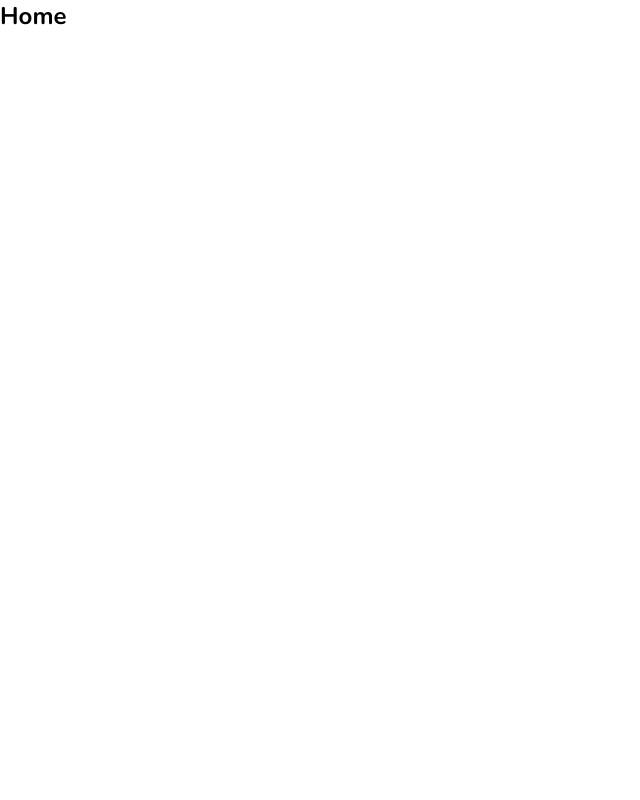
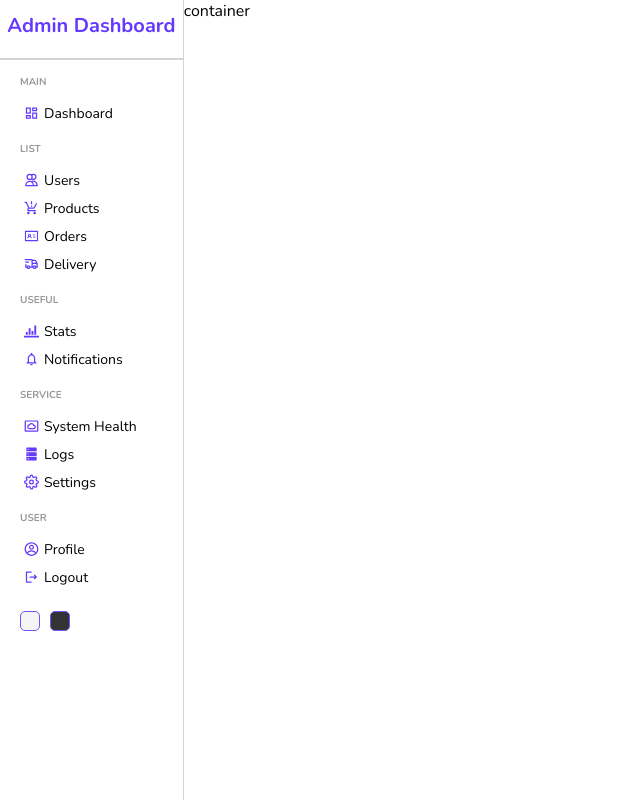
Before and after one commit to nurmdrafi/admin-dashboard-client, a React (Create React App) app: page / in a window 1280 px wide. Shown: the whole page, without its empty margins (0-640 px from the left). Built offline with nearby package versions, Linux system fonts and the light colour scheme.

Commit message:
designed sidebar

```diff
--- a/package.json
+++ b/package.json
@@ -3,11 +3,16 @@
   "version": "0.1.0",
   "private": true,
   "dependencies": {
+    "@emotion/react": "^11.9.3",
+    "@emotion/styled": "^11.9.3",
+    "@mui/icons-material": "^5.8.4",
+    "@mui/material": "^5.8.6",
     "@testing-library/jest-dom": "^5.14.1",
     "@testing-library/react": "^13.0.0",
     "@testing-library/user-event": "^13.2.1",
     "react": "^18.2.0",
     "react-dom": "^18.2.0",
+    "react-icons": "^4.4.0",
     "react-router-dom": "^6.3.0",
     "react-scripts": "5.0.1",
     "sass": "^1.53.0",
--- a/public/index.html
+++ b/public/index.html
@@ -16,8 +16,6 @@
   <style>
     * {
       font-family: 'Nunito', sans-serif;
-      padding: 0;
-      margin: 0;
       box-sizing: border-box;
     }
   </style>
--- /dev/null
+++ b/src/Components/Sidebar/Sidebar.js
@@ -0,0 +1,90 @@
+import React from "react";
+import {
+  MdOutlineDashboard,
+  MdOutlineProductionQuantityLimits,
+  MdOutlineSettingsSystemDaydream,
+  MdOutlineLogout,
+  MdNotificationsNone,
+} from "react-icons/md";
+import { HiOutlineUsers } from "react-icons/hi";
+
+import { TbTruckDelivery } from "react-icons/tb";
+import { CgProfile } from "react-icons/cg";
+import { AiOutlineIdcard, AiFillDatabase } from "react-icons/ai";
+import { ImStatsBars } from "react-icons/im";
+import { FiSettings } from "react-icons/fi";
+
+import "./Sidebar.scss";
+const Sidebar = () => {
+  return (
+    <div className="sidebar">
+      <div className="top">
+        <span className="logo">Admin Dashboard</span>
+      </div>
+      <hr />
+      <div className="center">
+        <ul>
+          <p className="title">MAIN</p>
+          <li>
+            <MdOutlineDashboard className="icon" />
+            <span>Dashboard</span>
+          </li>
+          <p className="title">LIST</p>
+          <li>
+            <HiOutlineUsers className="icon" />
+            <span>Users</span>
+          </li>
+          <li>
+            <MdOutlineProductionQuantityLimits className="icon" />
+            <span>Products</span>
+          </li>
+          <li>
+            <AiOutlineIdcard className="icon" />
+            <span>Orders</span>
+          </li>
+          <li>
+            <TbTruckDelivery className="icon" />
+            <span>Delivery</span>
+          </li>
+          <p className="title">USEFUL</p>
+          <li>
+            <ImStatsBars className="icon" />
+            <span>Stats</span>
+          </li>
+          <li>
+            <MdNotificationsNone className="icon" />
+            <span>Notifications</span>
+          </li>
+          <p className="title">SERVICE</p>
+          <li>
+            <MdOutlineSettingsSystemDaydream className="icon" />
+            <span>System Health</span>
+          </li>
+          <li>
+            <AiFillDatabase className="icon" />
+            <span>Logs</span>
+          </li>
+          <li>
+            <FiSettings className="icon" />
+            <span>Settings</span>
+          </li>
+          <p className="title">USER</p>
+          <li>
+            <CgProfile className="icon" />
+            <span>Profile</span>
+          </li>
+          <li>
+            <MdOutlineLogout className="icon" />
+            <span>Logout</span>
+          </li>
+        </ul>
+      </div>
+      <div className="bottom">
+        <div className="colorOption"></div>
+        <div className="colorOption"></div>
+      </div>
+    </div>
+  );
+};
+
+export default Sidebar;
--- /dev/null
+++ b/src/Components/Sidebar/Sidebar.scss
@@ -0,0 +1,73 @@
+.sidebar {
+  flex: 1;
+  border-right: 0.5px solid lightgray;
+  min-height: 100vh;
+  background-color: white;
+  .top {
+    height: 50px;
+    display: flex;
+    align-items: center;
+    justify-content: center;
+
+    .logo {
+      font-size: 20px;
+      font-weight: bold;
+      color: #6439ff;
+    }
+  }
+  hr {
+    height: 0;
+    border: 0.5px solid lightgray;
+  }
+  .center {
+    ul {
+      list-style: none;
+      margin: 0;
+      padding-left: 20px;
+      cursor: pointer;
+      .title {
+        font-size: 10px;
+        font-weight: bold;
+        color: #999;
+        margin-top: 15px;
+      }
+      li {
+        display: flex;
+        align-items: center;
+        padding: 4px;
+        white-space: nowrap;
+        &:hover {
+          background-color: gainsboro;
+        }
+        .icon {
+          padding-right: 5px;
+          font-size: 20px;
+          color: #6439ff;
+        }
+        span {
+          font-size: 14px;
+        }
+      }
+    }
+  }
+  .bottom {
+    display: flex;
+    align-items: center;
+    margin: 15px;
+    .colorOption {
+      width: 20px;
+      height: 20px;
+      border-radius: 5px;
+      border: 1px solid #7451f8;
+      cursor: pointer;
+      margin: 5px;
+
+      &:nth-child(1) {
+        background-color: whitesmoke;
+      }
+      &:nth-child(2) {
+        background-color: #333;
+      }
+    }
+  }
+}
--- a/src/Pages/Home/Home.js
+++ b/src/Pages/Home/Home.js
@@ -1,12 +1,14 @@
-import React from 'react';
-import "./Home.scss"
+import React from "react";
+import Sidebar from "../../Components/Sidebar/Sidebar";
+import "./Home.scss";
 
 const Home = () => {
-    return (
-        <div>
-            <h2>Home</h2>
-        </div>
-    );
+  return (
+    <div className="home">
+      <Sidebar />
+      <div className="home-container">container</div>
+    </div>
+  );
 };
 
 export default Home;
--- a/src/Pages/Home/Home.scss
+++ b/src/Pages/Home/Home.scss
@@ -0,0 +1,6 @@
+.home{
+    display: flex;
+    .home-container{
+        flex: 6;
+    }
+}
```
Also changed, not shown: src/Components/Navbar/Navbar.js (added, +12 -0 lines), src/Components/Navbar/Navbar.scss (added), 1 other file (tests, documents, lock files or other folders).
